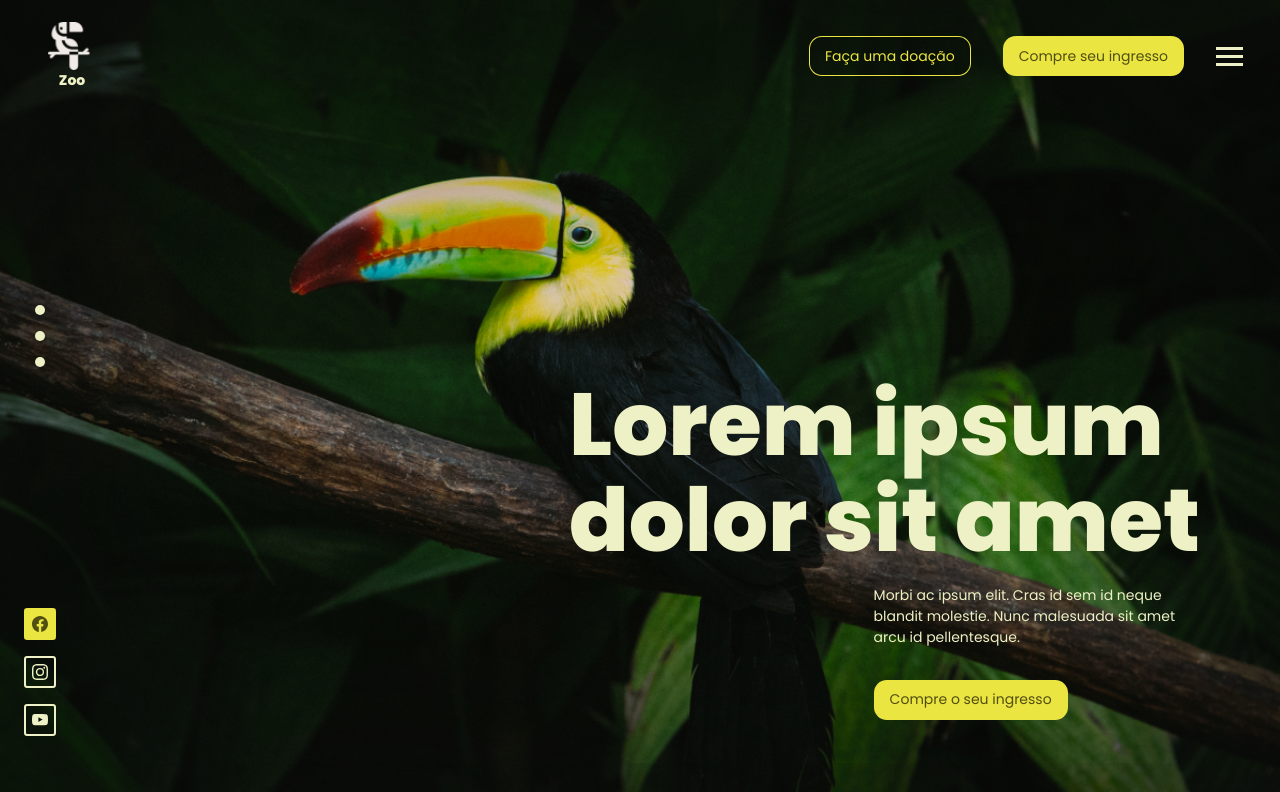
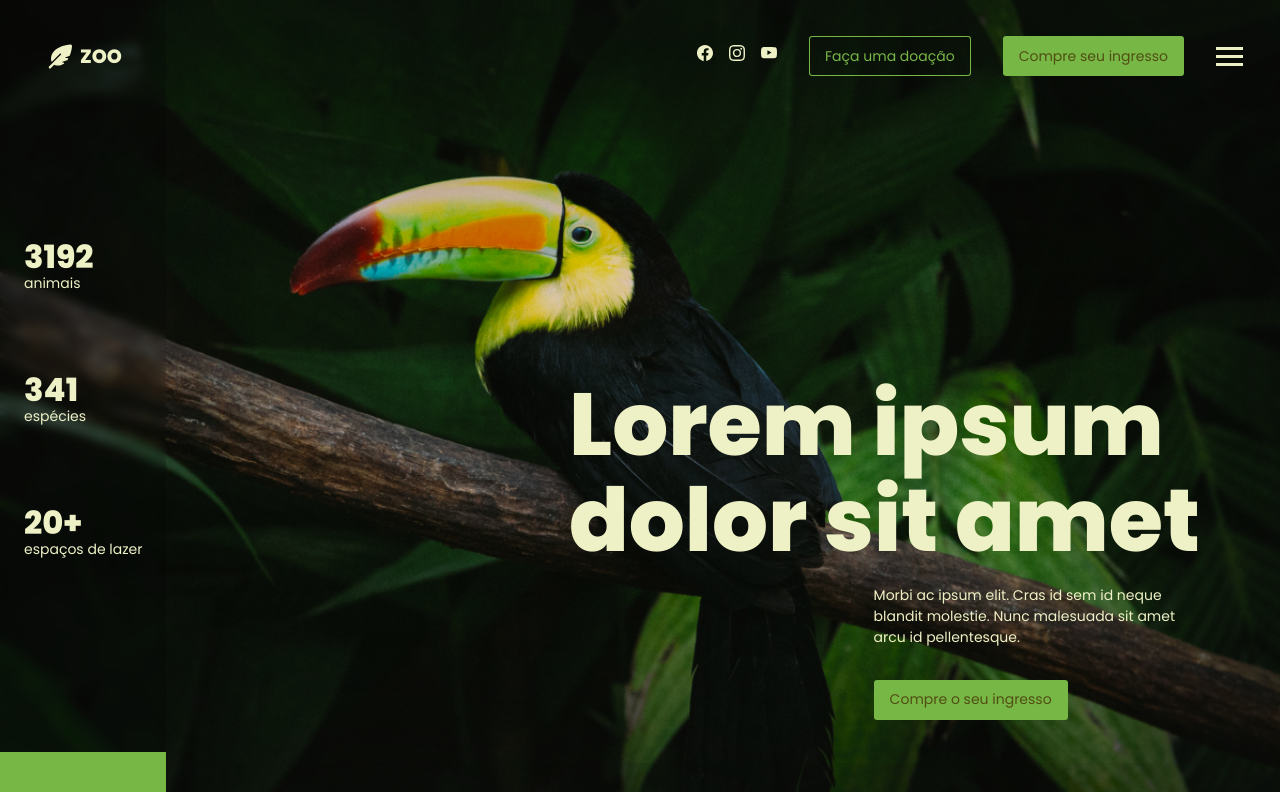
Before and after one commit to aridsm/website-zoo, a React (Create React App) app: page / in a window 1280 px wide. Shown: the top 792 px of the page. Built offline with nearby package versions, Linux system fonts and the light colour scheme.

Commit message:
header e entrada ajustes design

```diff
--- a/src/components/Entrada.js
+++ b/src/components/Entrada.js
@@ -6,9 +6,6 @@ import ImgEntrada3 from "../assets/img-entrada-3.jpg";
 import ImgEntrada4 from "../assets/img-entrada-4.jpg";
 import ImgEntrada5 from "../assets/img-entrada-5.jpg";
 import ImgLogo from "../assets/img-logo.png";
-import { ReactComponent as IconFacebook } from "../assets/facebook.svg";
-import { ReactComponent as IconInstagram } from "../assets/instagram.svg";
-import { ReactComponent as IconYoutube } from "../assets/youtube.svg";
 
 const images = [
   { src: ImgEntrada1, name: "camaleão" },
@@ -20,24 +17,20 @@ const Entrada = () => {
   return (
     <section className={classes.entrada}>
       <img src={ImgEntrada2} alt="camaleão" />
-      <div className={classes.btnsAndMedia}>
-        <div className={classes.btnsImages}>
-          {images.map((image) => (
-            <button key={image.name} className={classes.btnImage} />
-          ))}
-        </div>
-        <address className={classes.media}>
-          <a href="/">
-            <IconFacebook />
-          </a>
-          <a href="/">
-            <IconInstagram />
-          </a>
-          <a href="/">
-            <IconYoutube />
-          </a>
-        </address>
-      </div>
+      <ul className={classes.valuesList}>
+        <li>
+          <span>3192</span>
+          <pattern>animais</pattern>
+        </li>
+        <li>
+          <span>341</span>
+          <p>espécies</p>
+        </li>
+        <li>
+          <span>20+</span>
+          <p>espaços de lazer</p>
+        </li>
+      </ul>
       <div className={classes.content}>
         <div className={classes.titleAndTexts}>
           <h1>
--- a/src/components/Entrada.module.css
+++ b/src/components/Entrada.module.css
@@ -43,48 +43,37 @@
   margin: 1rem 0 2rem 0;
 }
 
-.btnsImages {
-  margin-top: auto;
+.valuesList {
+  display: flex;
+  flex-direction: column;
+  justify-content: center;
+  background: rgba(0, 0, 0, 0.1);
+  backdrop-filter: blur(5px);
+  position: relative;
 }
 
-.btnsImages,
-.btnsAndMedia address {
-  display: grid;
-  grid-template-columns: auto;
-  grid-gap: 1rem;
+.valuesList::after {
+  content: "";
+  display: block;
+  background: var(--cor-1);
+  position: absolute;
+  width: 100%;
+  height: 3rem;
+  bottom: 0;
 }
 
-.btnImage {
-  width: 10px;
-  height: 10px;
-  background: var(--cor-2);
-  border-radius: 50%;
+.valuesList li + li {
+  margin-top: 2rem;
 }
 
-.btnsAndMedia {
-  width: 5rem;
-  padding: 4rem 0;
-  display: flex;
-  flex-direction: column;
-  align-items: center;
-  justify-content: center;
+.valuesList li {
+  width: 100%;
+  padding: 1.5rem;
 }
 
-.media {
-  margin-top: auto;
+.valuesList span {
+  font-size: 2rem;
+  line-height: 2rem;
+  font-weight: 800;
+  display: block;
 }
-
-.media a {
-  width: 2rem;
-  height: 2rem;
-  border: 2px solid var(--cor-2);
-  border-radius: 0.2rem;
-  display: grid;
-  place-items: center;
-}
-
-.media a:nth-of-type(1) {
-  border: none;
-  background: var(--cor-1);
-  color: var(--cor-6);
-}
--- a/src/components/Header.js
+++ b/src/components/Header.js
@@ -2,6 +2,10 @@ import React, { useEffect, useRef, useState } from "react";
 import classes from "./Header.module.css";
 import ImgLogo from "../assets/img-logo.png";
 import MenuNavHeader from "./MenuNavHeader";
+import { ReactComponent as IconFacebook } from "../assets/facebook.svg";
+import { ReactComponent as IconInstagram } from "../assets/instagram.svg";
+import { ReactComponent as IconYoutube } from "../assets/youtube.svg";
+import { ReactComponent as IconLogo } from "../assets/logo.svg";
 
 const Header = () => {
   const [navIsVisible, setNavIsVisible] = useState(false);
@@ -37,9 +41,20 @@ const Header = () => {
     >
       <div className={classes.headerContainer}>
         <span className={classes.logo}>
-          <img src={ImgLogo} alt="logo de tucano" />
+          <IconLogo />
           <div>Zoo</div>
         </span>
+        <address className={classes.media}>
+          <a href="/">
+            <IconFacebook />
+          </a>
+          <a href="/">
+            <IconInstagram />
+          </a>
+          <a href="/">
+            <IconYoutube />
+          </a>
+        </address>
         <a href="/" className={`btn-amarelo ${classes.btnDonation}`}>
           Faça uma doação
         </a>
--- a/src/components/Header.module.css
+++ b/src/components/Header.module.css
@@ -18,7 +18,8 @@
 }
 .headerScrolled {
   background: rgba(0, 0, 0, 0.5);
-  backdrop-filter: blur(2px);
+  backdrop-filter: blur(5px);
+  height: 5rem;
 }
 
 .headerContainer {
@@ -79,8 +80,22 @@
   text-align: center;
   margin-right: auto;
   padding: 1rem;
+  text-transform: uppercase;
+  display: flex;
+  font-size: 1.2rem;
 }
 
-.logo img {
-  width: 3rem;
+.logo svg {
+  width: 1.5rem;
+  fill: var(--cor-2);
+  margin-right: 0.5rem;
 }
+
+.media {
+  color: var(--cor-2);
+  margin-right: 2rem;
+}
+
+.media a + a {
+  margin-left: 1rem;
+}
--- a/src/index.css
+++ b/src/index.css
@@ -1,7 +1,7 @@
 @import url("https://fonts.googleapis.com/css2?family=Poppins:wght@400;800&display=swap");
 
 :root {
-  --cor-1: #ebe542;
+  --cor-1: #77b746;
   --cor-2: #eef1c5;
   --cor-3: #1c5705;
   --cor-4: #a23918;
@@ -51,7 +51,7 @@ button {
 .btn-amarelo {
   background: var(--cor-1);
   padding: 0.6rem 1rem;
-  border-radius: 0.8rem;
+  border-radius: 0.2rem;
   color: var(--cor-6);
   transition: 0.1s;
 }
```
Also changed, not shown: src/assets/logo.svg (added).
